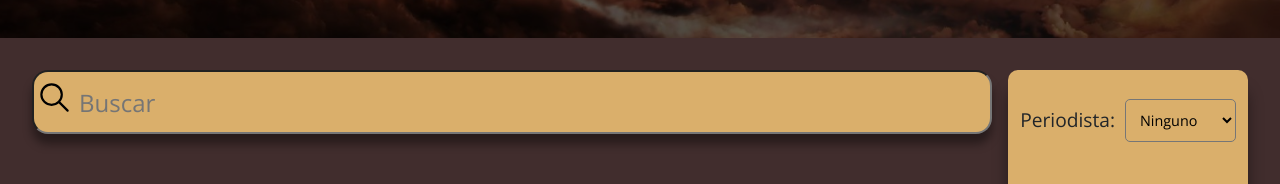
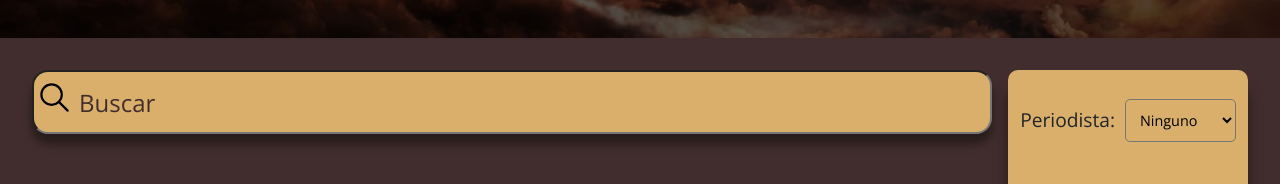
Before and after one commit to Enefecto/caosnews, a React (Create React App) app: page / in a window 1280 px wide. Shown: the part 602-786 px from the top of the page. Built offline with nearby package versions, Linux system fonts and the light colour scheme.

Commit message:
Placeholder of Search Update

```diff
--- a/src/App.css
+++ b/src/App.css
@@ -162,6 +162,10 @@
 	background-color: var(--Beige);
 	outline: none;
 }
+::-webkit-input-placeholder {
+	color: var(--cafeClaro);
+	opacity: 1;
+}
 .news{
 	width: 100%;
 	height: 100%;
```
